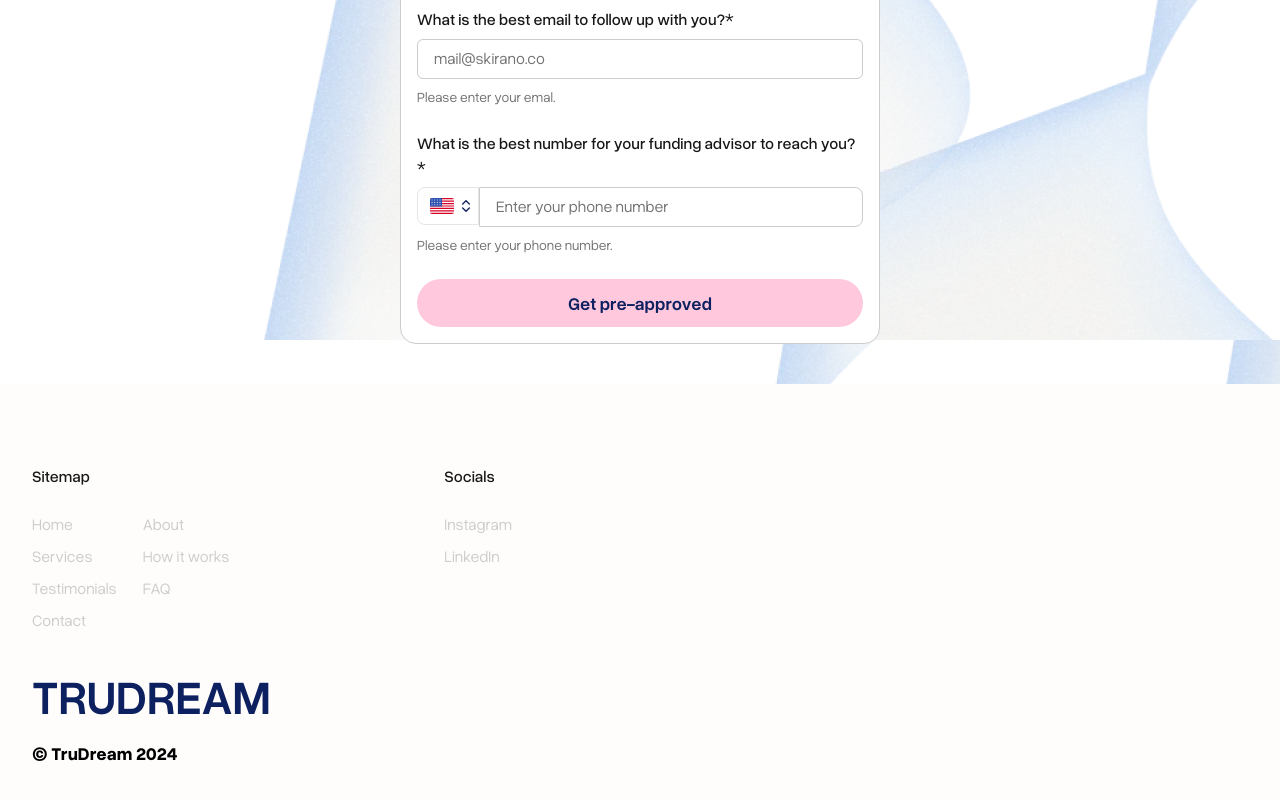
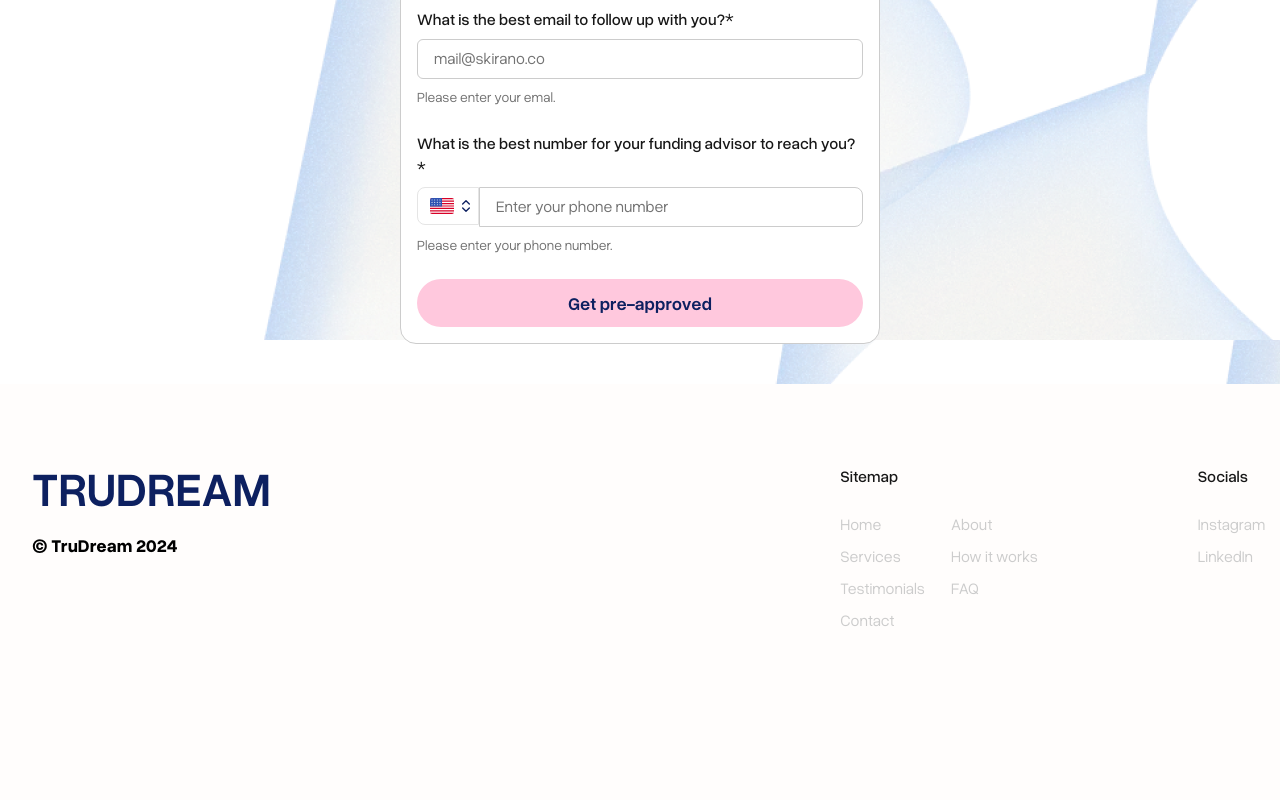
Before and after one commit to DevDugg/trudream, a Next.js app: page / in a window 1280 px wide. Shown: the part 6062-6862 px from the top of the page. After the commit the page ends 6734 px from the top, so only its background shows below. Built offline with nearby package versions, Linux system fonts and the light colour scheme.

Commit message:
footer links fixed

```diff
--- a/src/components/sections/footer/footer.tsx
+++ b/src/components/sections/footer/footer.tsx
@@ -49,8 +49,8 @@
 const Footer = () => {
   return (
     <footer className="footer">
-      <Container className="flex flex-col gap-10 pb-10">
-        <div className="flex flex-col sm:flex-row gap-10 sm:max-w-[480px] sm:justify-between">
+      <Container className="flex flex-col lg:flex-row-reverse lg:justify-between gap-10 pb-10">
+        <div className="flex flex-col sm:flex-row gap-10 sm:max-w-[480px] lg:gap-[160px] sm:justify-between">
           <div className="flex flex-col gap-6">
             <h3 className="text-BLACK font-medium text-center sm:text-left">Sitemap</h3>
             <div className="flex flex-wrap sm:grid sm:grid-cols-2 sm:gap-y-2 sm:gap-x-6 gap-6">
@@ -61,9 +61,11 @@
           </div>
           <div className="flex flex-col gap-6">
             <h3 className="text-BLACK font-medium text-center sm:text-left">Socials</h3>
-            <div className="flex flex-wrap sm:flex-col gap-6 sm:gap-2">
+            <div className="flex flex-wrap sm:flex-col gap-6 sm:gap-2 relative">
               {socialLinks.map((link, i) => (
-                <LinkExternal key={i} {...link} />
+                <div className="sm:absolute last:top-8 left-0">
+                  <LinkExternal key={i} {...link} />
+                </div>
               ))}
             </div>
           </div>
```
